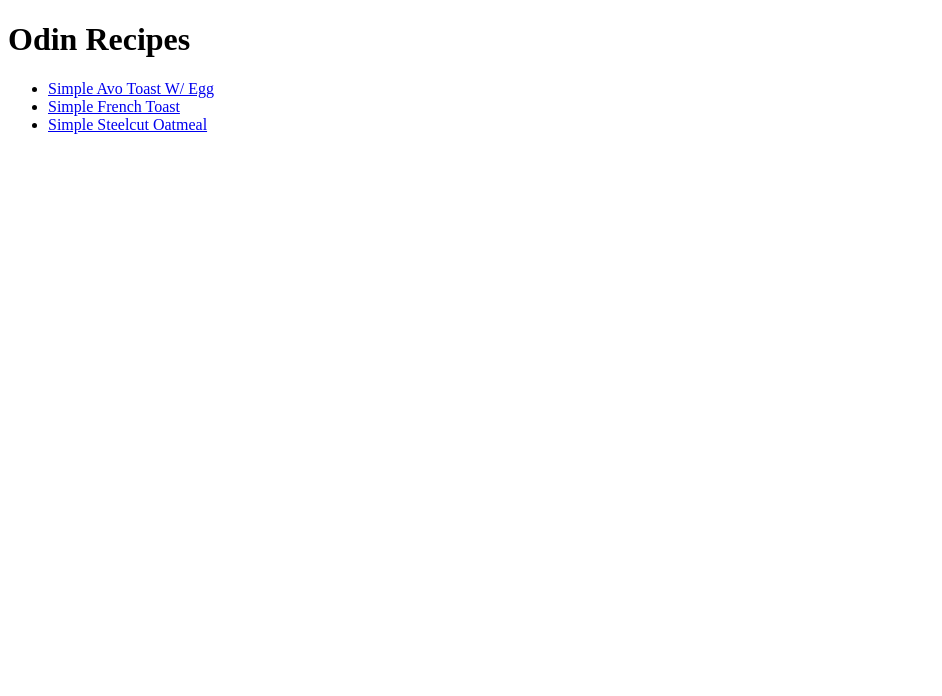
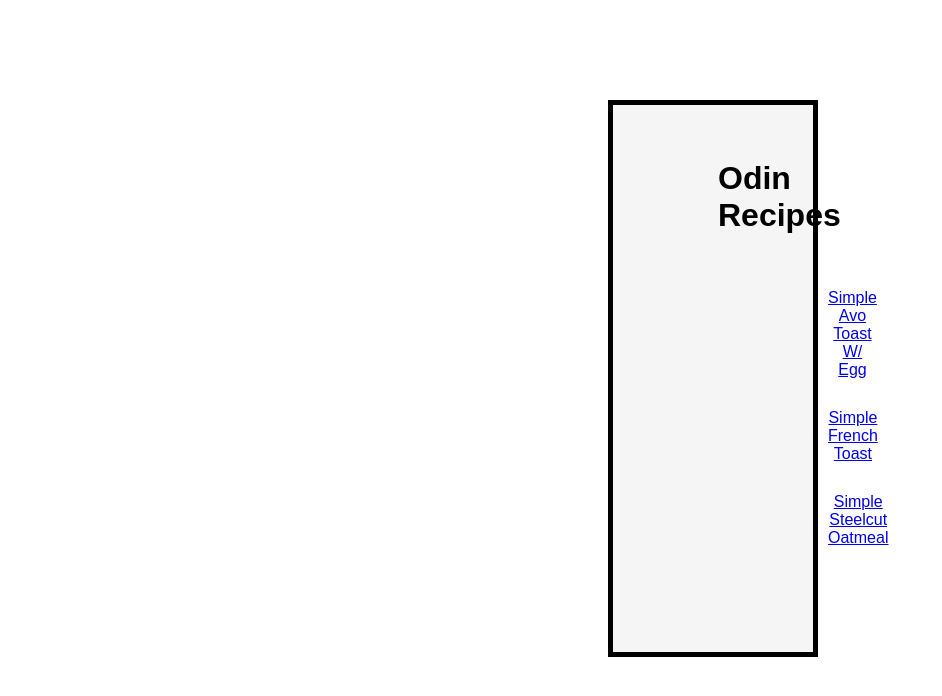
Before and after one commit to dblovhd/odin-recipes, a plain HTML site: page index.html in a window 1280 px wide. Shown: the whole page, without its empty margins (0-942 px from the left). Drawn offline with Linux system fonts and the light colour scheme.

Commit message:
Linked initial CSS to odin recipe homepage
Linked external CSS to style homepage created
created classes to format center container,
title, lists and links to test fonts,
text formatting box model properties
and modified links to display as
inline-block to preserve box setting while
still allowing links to remain inline
with eachother

```diff
--- a/index.html
+++ b/index.html
@@ -2,16 +2,19 @@
 <html lang="en">
     <head>
         <meta charset="UTF-8">
-
+        <link rel="stylesheet" href="style.css">
     </head>
     <body>
-        <h1>Odin Recipes</h1>
+        <div class="center-content">
+            <h1 class="title">Odin Recipes</h1>
 
-        <ul>
-            <li><a href="recipes/avotoast.html">Simple Avo Toast W/ Egg</a></li>
-            <li><a href="recipes/frenchtoast.html">Simple French Toast</a></li>
-            <li><a href="recipes/oatmeal.html">Simple Steelcut Oatmeal</a></li>
+            <ul class="content">
+                <a class="links" href="recipes/avotoast.html">Simple Avo Toast W/ Egg</a>
+                <a class="links" href="recipes/frenchtoast.html">Simple French Toast</a>
+                <a class="links" href="recipes/oatmeal.html">Simple Steelcut Oatmeal</a>
 
-        </ul>
+            </ul>
+        </div>
+
     </body>
 </html>
--- /dev/null
+++ b/style.css
@@ -0,0 +1,30 @@
+/*style.css*/
+
+body {
+    font-family: Arial, Helvetica, sans-serif;
+    box-sizing: border-box;
+}
+
+.center-content {
+    margin: 100px 600px;
+    padding: 50px 100px;
+    border: 5px solid black;
+    background-color: whitesmoke;
+}
+
+.title {
+    text-align: center;
+    margin: 5px;
+}
+
+.content {
+    text-align: center;
+    padding: 24px 100px;
+}
+
+.links {
+    display: inline-block;
+    padding: 10px;
+    background-color: white;
+    margin: 5px;
+}
```
